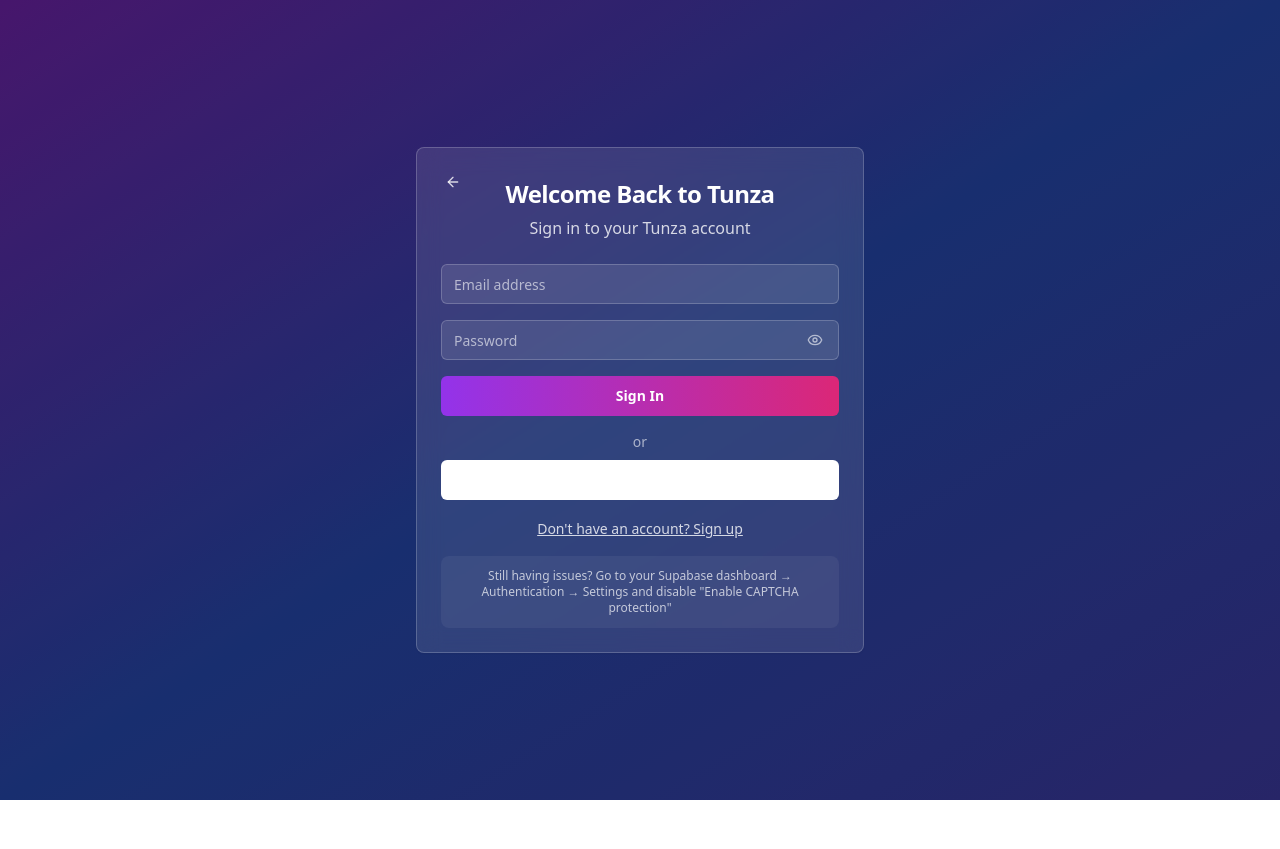
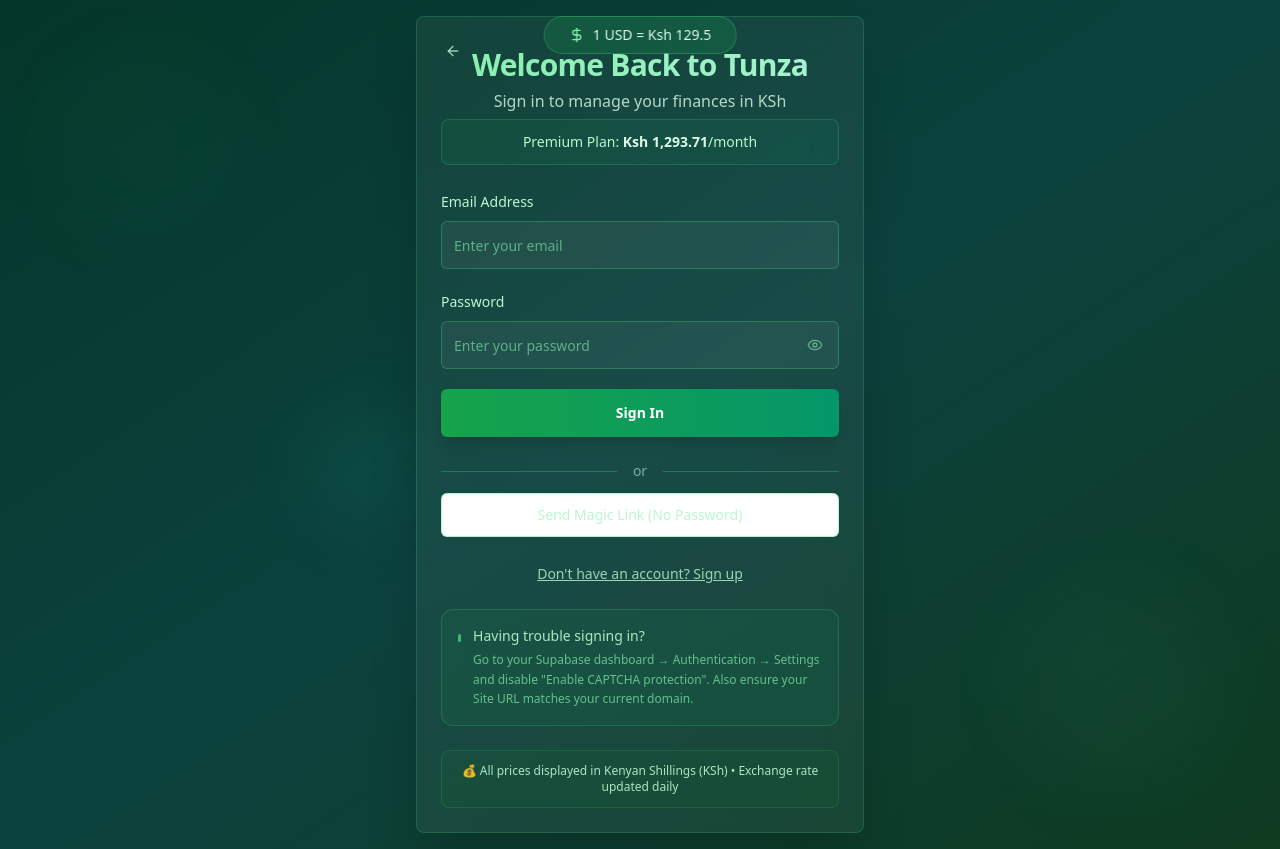
Before and after one commit to Steven1823/local-love-rewards, a React (Vite) app: page /auth in a window 1280 px wide. Before the commit the page ends 800 px from the top, so only its background shows below. Built offline with nearby package versions, Linux system fonts and the light colour scheme.

Commit message:
Refactor: Improve auth page layout and currency
Improved the Auth page layout and design. Added KSH currency formatting.

```diff
--- a/src/pages/Auth.tsx
+++ b/src/pages/Auth.tsx
@@ -1,9 +1,8 @@
-
 import { useState } from "react";
 import { Button } from "@/components/ui/button";
 import { Input } from "@/components/ui/input";
 import { Card, CardContent, CardHeader, CardTitle } from "@/components/ui/card";
-import { ArrowLeft, Eye, EyeOff } from "lucide-react";
+import { ArrowLeft, Eye, EyeOff, DollarSign } from "lucide-react";
 import { useNavigate } from "react-router-dom";
 import { toast } from "sonner";
 import { supabase } from "@/integrations/supabase/client";
@@ -16,6 +15,17 @@ const Auth = () => {
   const [showPassword, setShowPassword] = useState(false);
   const [loading, setLoading] = useState(false);
   const navigate = useNavigate();
+
+  // Currency conversion rate (USD to KSH - you can make this dynamic later)
+  const usdToKshRate = 129.50; // Current approximate rate
+
+  const convertToKsh = (usdAmount: number) => {
+    return (usdAmount * usdToKshRate).toLocaleString('en-KE', {
+      style: 'currency',
+      currency: 'KES',
+      minimumFractionDigits: 0,
+    });
+  };
 
   const cleanupAuthState = () => {
     // Clear all auth-related localStorage items
@@ -197,77 +207,105 @@ const Auth = () => {
   };
 
   return (
-    <div className="min-h-screen bg-gradient-to-br from-purple-900 via-blue-900 to-indigo-900 flex items-center justify-center p-6">
-      <div className="absolute inset-0 bg-black/20"></div>
+    <div className="min-h-screen bg-gradient-to-br from-emerald-900 via-teal-800 to-green-900 flex items-center justify-center p-4 relative overflow-hidden">
+      {/* Enhanced Background Effects */}
+      <div className="absolute inset-0 bg-black/30"></div>
+      <div className="absolute top-0 left-0 w-full h-full">
+        <div className="absolute top-20 left-20 w-32 h-32 bg-green-400/10 rounded-full blur-3xl animate-pulse"></div>
+        <div className="absolute bottom-20 right-20 w-40 h-40 bg-emerald-300/10 rounded-full blur-3xl animate-pulse delay-1000"></div>
+        <div className="absolute top-1/2 left-1/4 w-24 h-24 bg-teal-400/10 rounded-full blur-2xl animate-bounce-gentle"></div>
+      </div>
 
-      <Card className="w-full max-w-md bg-white/10 backdrop-blur-md border-white/20 relative z-10">
-        <CardHeader className="text-center">
+      {/* Currency Display Banner */}
+      <div className="absolute top-4 left-1/2 transform -translate-x-1/2 z-20">
+        <div className="bg-green-600/20 backdrop-blur-md border border-green-400/30 rounded-full px-6 py-2 flex items-center space-x-2">
+          <DollarSign className="h-4 w-4 text-green-300" />
+          <span className="text-green-100 text-sm font-medium">
+            1 USD = {convertToKsh(1).replace('KES', 'KSh')}
+          </span>
+        </div>
+      </div>
+
+      <Card className="w-full max-w-md bg-white/5 backdrop-blur-xl border-green-400/20 relative z-10 shadow-2xl">
+        <CardHeader className="text-center pb-6">
           <Button
             variant="ghost"
             size="sm"
             onClick={() => navigate("/")}
-            className="absolute left-4 top-4 text-white/80 hover:text-white"
+            className="absolute left-4 top-4 text-green-200/80 hover:text-green-100 hover:bg-green-400/10"
           >
             <ArrowLeft className="h-4 w-4" />
           </Button>
-          <CardTitle className="text-2xl font-bold text-white">
+          <CardTitle className="text-3xl font-bold bg-gradient-to-r from-green-300 to-emerald-200 bg-clip-text text-transparent">
             {isLogin ? "Welcome Back to Tunza" : "Join Tunza"}
           </CardTitle>
-          <p className="text-white/80">
+          <p className="text-green-100/80 mt-2">
             {isLogin
-              ? "Sign in to your Tunza account"
-              : "Create your account to get started"
+              ? "Sign in to manage your finances in KSh"
+              : "Create your account and start saving in Kenyan Shillings"
             }
           </p>
+
+          {/* Sample pricing in KSh */}
+          <div className="mt-4 p-3 bg-gradient-to-r from-green-600/10 to-emerald-600/10 rounded-lg border border-green-400/20">
+            <p className="text-green-200 text-sm">
+              Premium Plan: <span className="font-bold text-green-100">{convertToKsh(9.99).replace('KES', 'KSh')}</span>/month
+            </p>
+          </div>
         </CardHeader>
 
-        <CardContent className="space-y-4">
-          <form onSubmit={handleAuth} className="space-y-4">
-            <div>
+        <CardContent className="space-y-6">
+          <form onSubmit={handleAuth} className="space-y-5">
+            <div className="space-y-2">
+              <label className="text-green-200 text-sm font-medium">Email Address</label>
               <Input
                 type="email"
-                placeholder="Email address"
+                placeholder="Enter your email"
                 value={email}
                 onChange={(e) => setEmail(e.target.value)}
                 required
                 autoComplete="email"
-                className="bg-white/10 border-white/20 text-white placeholder:text-white/60"
+                className="bg-white/5 border-green-400/30 text-green-50 placeholder:text-green-300/60 focus:border-green-400 focus:ring-green-400/20 h-12"
               />
             </div>
 
+            <div className="relative space-y-2">
+              <label className="text-green-200 text-sm font-medium">Password</label>
               <div className="relative">
                 <Input
                   type={showPassword ? "text" : "password"}
-                placeholder={isLogin ? "Password" : "Password (min 6 chars, with A-z, 0-9)"}
+                  placeholder={isLogin ? "Enter your password" : "Min 6 chars, with A-z, 0-9"}
                   value={password}
                   onChange={(e) => setPassword(e.target.value)}
                   required
                   minLength={6}
                   autoComplete={isLogin ? "current-password" : "new-password"}
-                className="bg-white/10 border-white/20 text-white placeholder:text-white/60 pr-10"
+                  className="bg-white/5 border-green-400/30 text-green-50 placeholder:text-green-300/60 focus:border-green-400 focus:ring-green-400/20 pr-12 h-12"
                 />
                 <Button
                   type="button"
                   variant="ghost"
                   size="sm"
                   onClick={() => setShowPassword(!showPassword)}
-                className="absolute right-2 top-1/2 -translate-y-1/2 text-white/60 hover:text-white h-8 w-8 p-0"
+                  className="absolute right-2 top-1/2 -translate-y-1/2 text-green-300/60 hover:text-green-200 h-8 w-8 p-0"
                 >
                   {showPassword ? <EyeOff className="h-4 w-4" /> : <Eye className="h-4 w-4" />}
                 </Button>
               </div>
+            </div>
 
             {!isLogin && (
-              <div>
+              <div className="space-y-2">
+                <label className="text-green-200 text-sm font-medium">Confirm Password</label>
                 <Input
                   type="password"
-                  placeholder="Confirm password"
+                  placeholder="Confirm your password"
                   value={confirmPassword}
                   onChange={(e) => setConfirmPassword(e.target.value)}
                   required
                   minLength={6}
                   autoComplete="new-password"
-                  className="bg-white/10 border-white/20 text-white placeholder:text-white/60"
+                  className="bg-white/5 border-green-400/30 text-green-50 placeholder:text-green-300/60 focus:border-green-400 focus:ring-green-400/20 h-12"
                 />
               </div>
             )}
@@ -275,20 +313,29 @@ const Auth = () => {
             <Button
               type="submit"
               disabled={loading}
-              className="w-full bg-gradient-to-r from-purple-600 to-pink-600 hover:from-purple-700 hover:to-pink-700 text-white font-semibold py-3"
+              className="w-full bg-gradient-to-r from-green-600 to-emerald-600 hover:from-green-700 hover:to-emerald-700 text-white font-semibold py-3 h-12 shadow-lg hover:shadow-xl transition-all duration-200"
             >
-              {loading ? "Please wait..." : (isLogin ? "Sign In" : "Create Account")}
+              {loading ? (
+                <div className="flex items-center space-x-2">
+                  <div className="w-4 h-4 border-2 border-white/30 border-t-white rounded-full animate-spin"></div>
+                  <span>Please wait...</span>
+                </div>
+              ) : (isLogin ? "Sign In" : "Create Account")}
             </Button>
           </form>
 
           {/* Alternative login method */}
           {isLogin && (
-            <div className="space-y-2">
-              <div className="text-center text-white/60 text-sm">or</div>
+            <div className="space-y-3">
+              <div className="flex items-center space-x-4">
+                <div className="flex-1 h-px bg-green-400/30"></div>
+                <span className="text-green-200/60 text-sm">or</span>
+                <div className="flex-1 h-px bg-green-400/30"></div>
+              </div>
               <Button
                 onClick={handleCaptchaBypass}
                 variant="outline"
-                className="w-full border-white/30 text-white hover:bg-white/10"
+                className="w-full border-green-400/40 text-green-200 hover:bg-green-400/10 hover:border-green-400/60 h-11 transition-all duration-200"
               >
                 Send Magic Link (No Password)
               </Button>
@@ -302,7 +349,7 @@ const Auth = () => {
                 setPassword("");
                 setConfirmPassword("");
               }}
-              className="text-white/80 hover:text-white underline text-sm"
+              className="text-green-200/80 hover:text-green-100 underline text-sm transition-colors duration-200 hover:decoration-green-300"
             >
               {isLogin
                 ? "Don't have an account? Sign up"
@@ -311,10 +358,24 @@ const Auth = () => {
             </button>
           </div>
 
-          {/* Troubleshooting help */}
-          <div className="mt-6 p-3 bg-white/5 rounded-lg">
-            <p className="text-white/70 text-xs text-center">
-              Still having issues? Go to your Supabase dashboard → Authentication → Settings and disable "Enable CAPTCHA protection"
+          {/* Enhanced Troubleshooting help */}
+          <div className="mt-6 p-4 bg-gradient-to-r from-green-600/10 to-emerald-600/10 rounded-xl border border-green-400/20">
+            <div className="flex items-start space-x-3">
+              <div className="w-2 h-2 bg-green-400 rounded-full mt-2 animate-pulse"></div>
+              <div>
+                <p className="text-green-200/90 text-sm font-medium mb-1">Having trouble signing in?</p>
+                <p className="text-green-300/70 text-xs leading-relaxed">
+                  Go to your Supabase dashboard → Authentication → Settings and disable "Enable CAPTCHA protection".
+                  Also ensure your Site URL matches your current domain.
+                </p>
+              </div>
+            </div>
+          </div>
+
+          {/* KSh Information */}
+          <div className="mt-4 p-3 bg-green-800/20 rounded-lg border border-green-500/20">
+            <p className="text-green-200/90 text-xs text-center">
+              💰 All prices displayed in Kenyan Shillings (KSh) • Exchange rate updated daily
             </p>
           </div>
         </CardContent>
```
Lines whose indentation alone changed are shown as unchanged.
